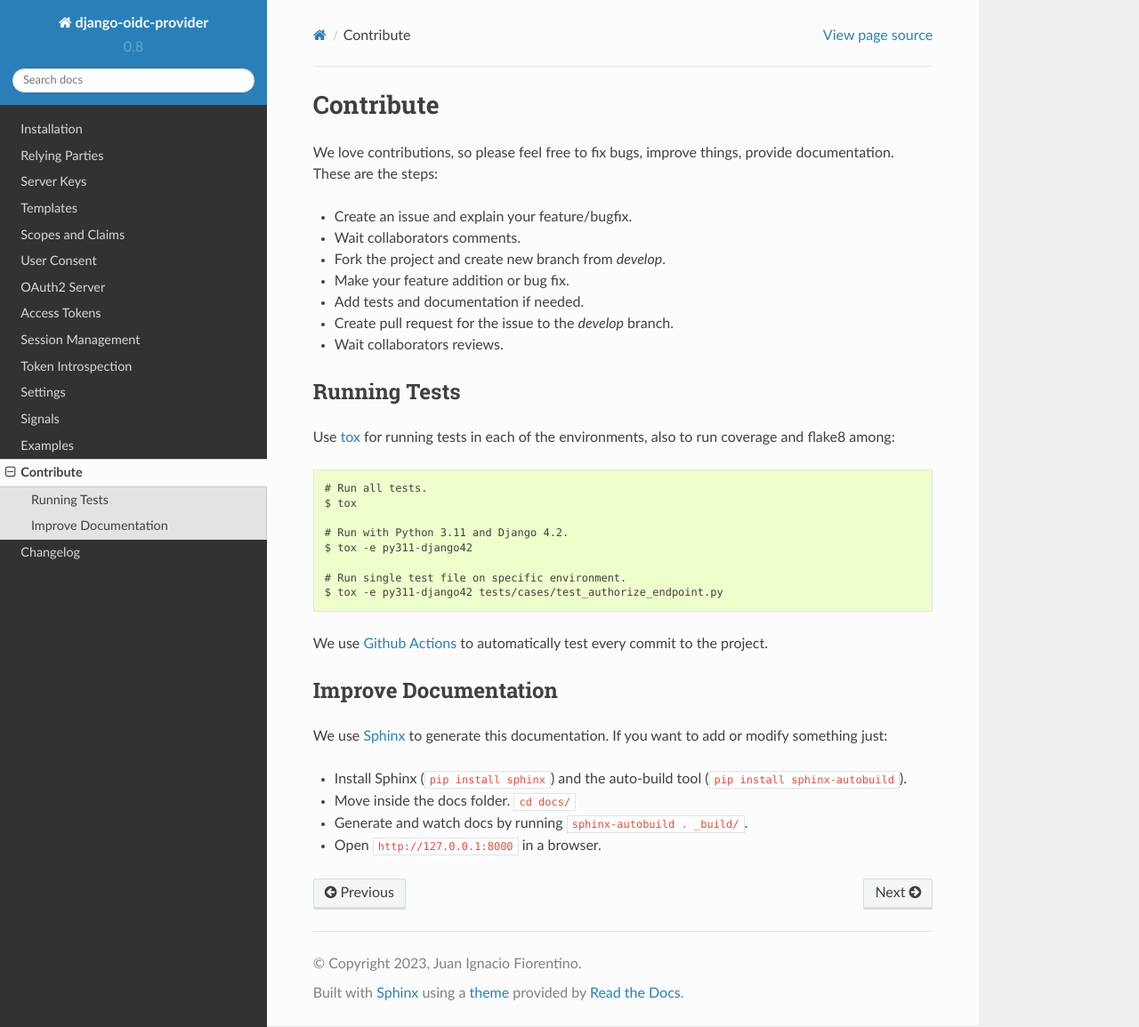
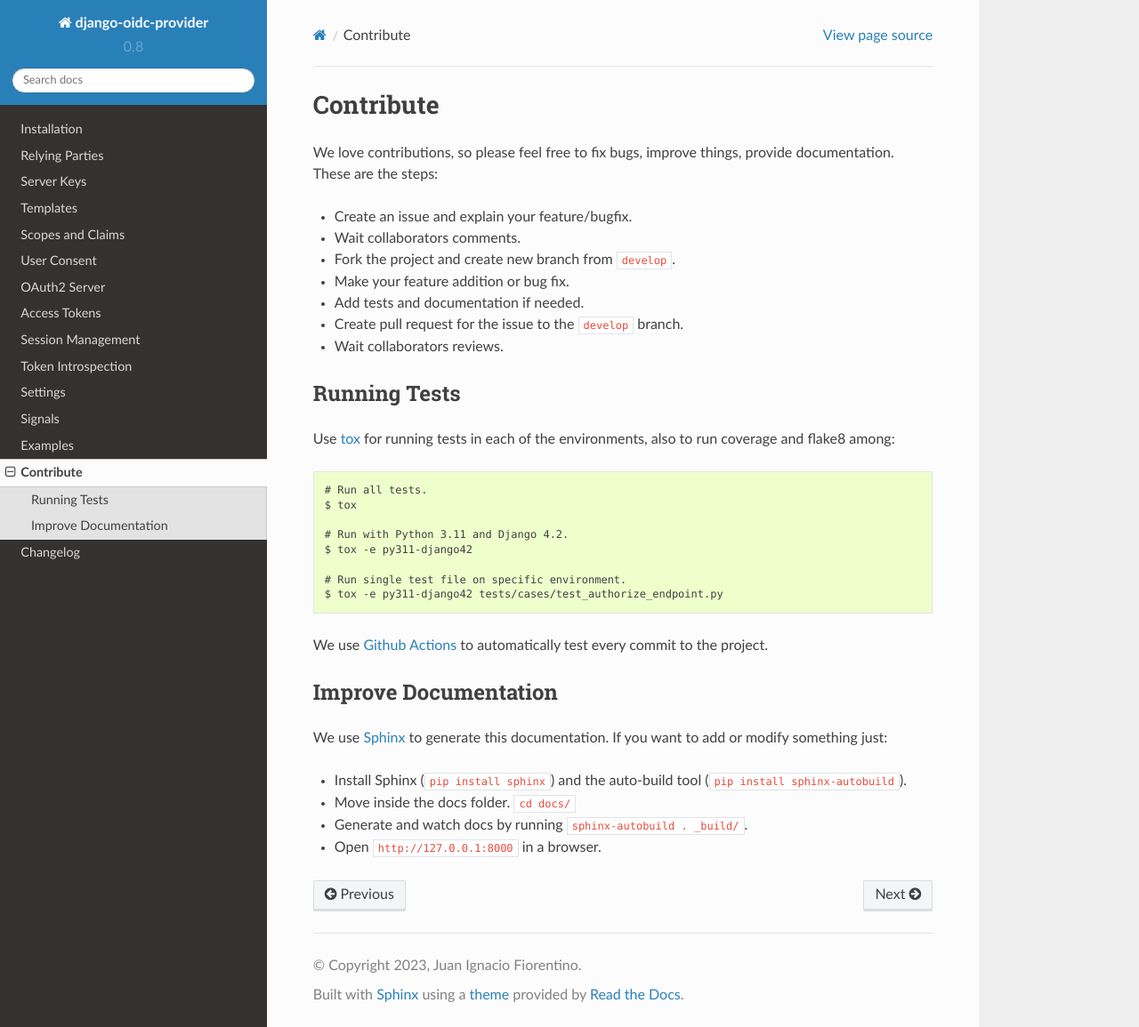
Before and after one commit to juanifioren/django-oidc-provider, a Sphinx documentation site: the page built from docs/sections/contribute.rst, in a window 1280 px wide and 1155 px high. Shown: the whole window at 89% size. Built offline with Sphinx 7.4.7 and the Read the Docs theme 2.0.0, drawn with Linux system fonts in a browser that asks for light colours.

```diff
--- a/docs/sections/contribute.rst
+++ b/docs/sections/contribute.rst
@@ -7,10 +7,10 @@ We love contributions, so please feel free to fix bugs, improve things, provide
 
 * Create an issue and explain your feature/bugfix.
 * Wait collaborators comments.
-* Fork the project and create new branch from `develop`.
+* Fork the project and create new branch from ``develop``.
 * Make your feature addition or bug fix.
 * Add tests and documentation if needed.
-* Create pull request for the issue to the `develop` branch.
+* Create pull request for the issue to the ``develop`` branch.
 * Wait collaborators reviews.
 
 Running Tests
```
